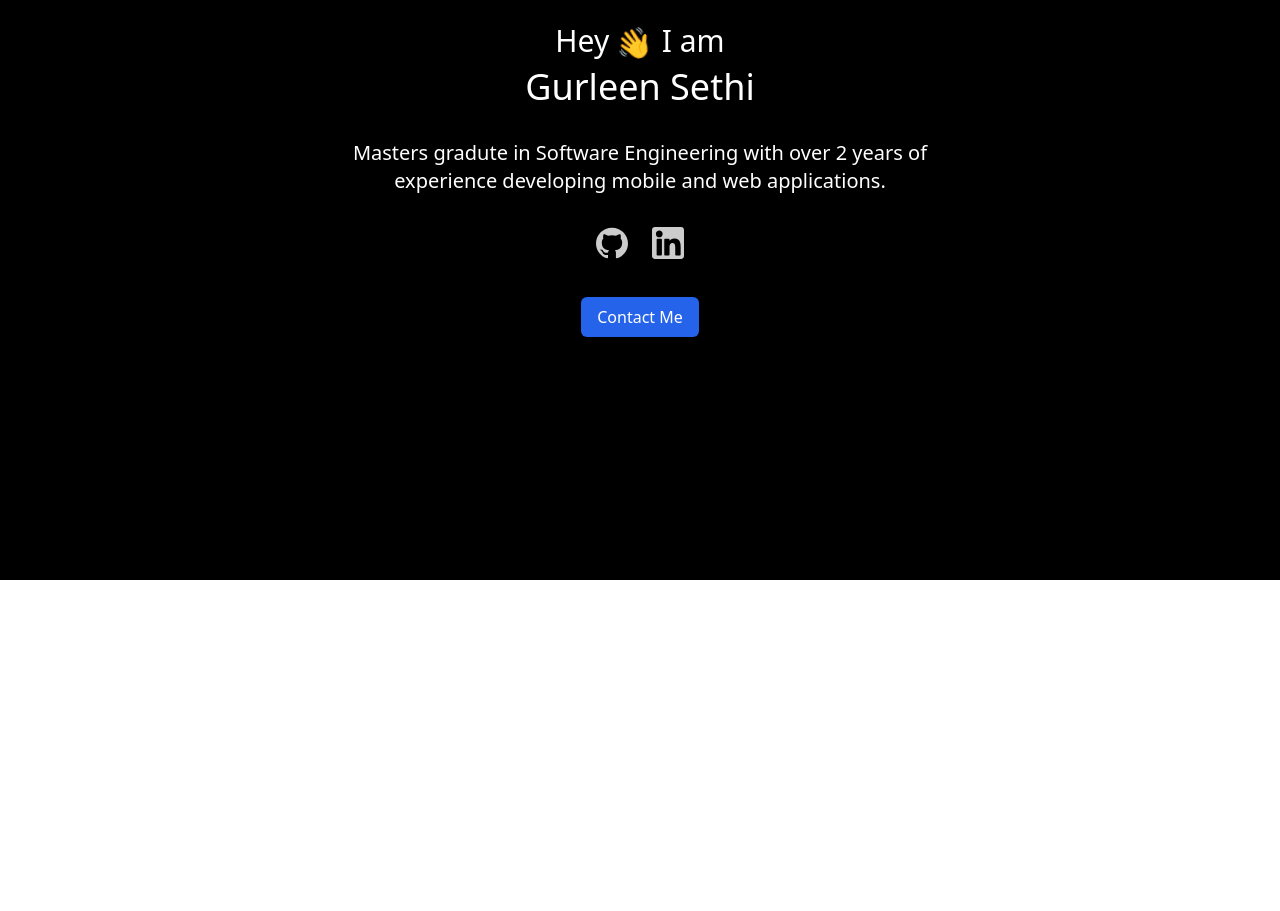
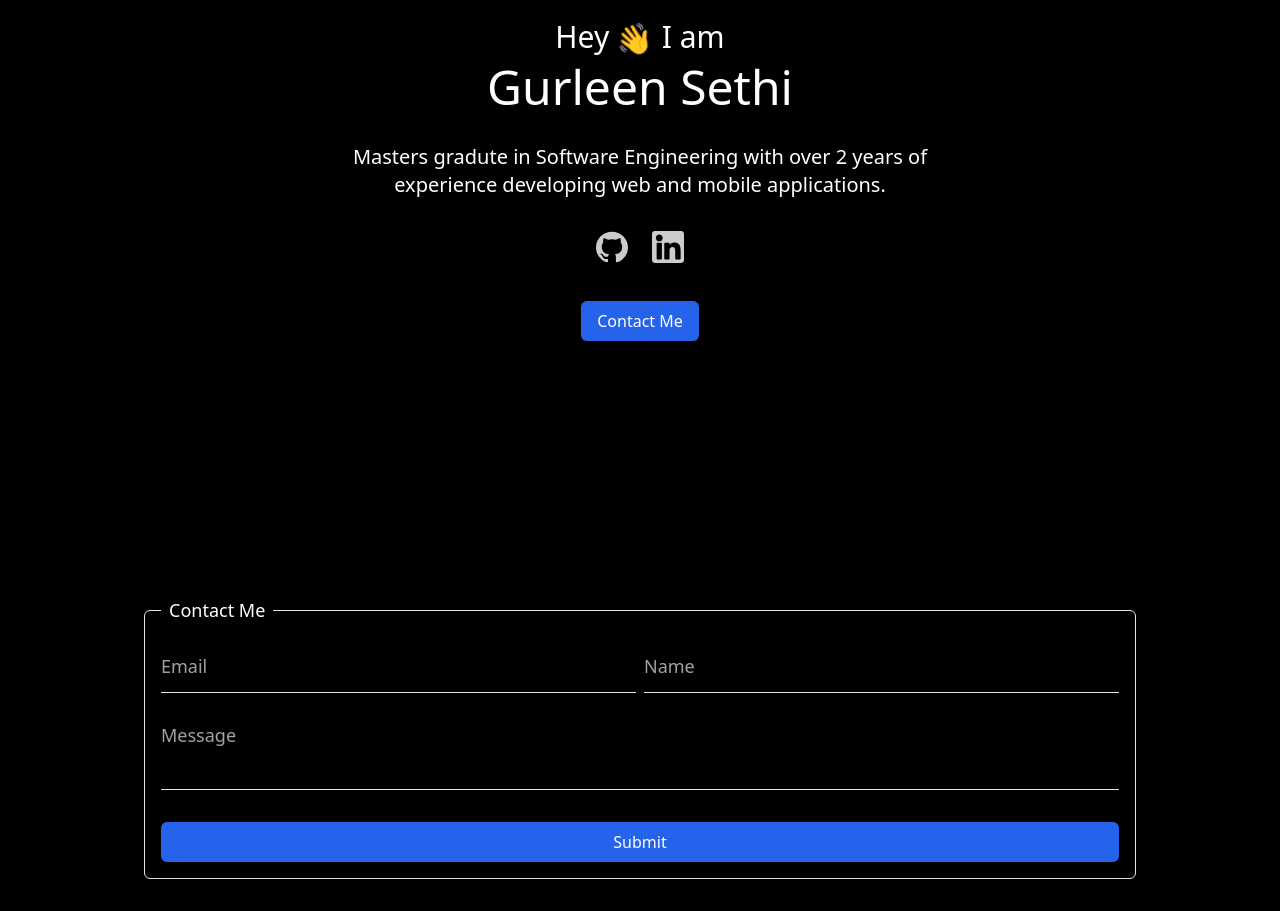
Before and after one commit to gurleensethi/gurleensethi.github.io, a Next.js app in the folder website/: page / in a window 1280 px wide. Shown: the part 220-1131 px from the top of the page. Before the commit the page ends 800 px from the top, so only its background shows below. Built offline with nearby package versions, Linux system fonts and the light colour scheme.

Commit message:
feat: add contact form.

```diff
--- /dev/null
+++ b/website/components/contact-form/ContactForm.tsx
@@ -0,0 +1,30 @@
+import { FC } from "react";
+
+export interface ContactFormProps {}
+
+export const ContactForm: FC<ContactFormProps> = () => {
+  return (
+    <form>
+      <fieldset className="m-4 p-4 flex flex-col border rounded-md">
+        <legend className="text-lg px-2">Contact Me</legend>
+        <div className="flex flex-col sm:flex-row">
+          <input
+            className="py-3 text-lg bg-black border-b rounded-none focus:outline-none sm:mr-2 sm:flex-1 mb-4"
+            placeholder="Email"
+            type="email"
+          />
+          <input
+            className="py-3 text-lg bg-black border-b rounded-none focus:outline-none sm:flex-1 mb-4"
+            placeholder="Name"
+            type="name"
+          />
+        </div>
+        <textarea
+          className="py-3 text-lg bg-black border-b rounded-none focus:outline-none resize-none mb-8"
+          placeholder="Message"
+        />
+        <button className="btn">Submit</button>
+      </fieldset>
+    </form>
+  );
+};
--- a/website/components/UserInfo.tsx
+++ b/website/components/user-info/UserInfo.tsx
@@ -14,7 +14,7 @@ export const UserInfo: FC<UserInfoProps> = ({ info }) => {
         <h1 className="text-3xl mb-2 font-light">
           Hey <span className={styles["hand-anim"]}>👋</span> I am
         </h1>
-        <h1 className="text-4xl font-medium mb-8">{info.name}</h1>
+        <h1 className="text-5xl font-medium mb-8">{info.name}</h1>
         <h1 className="text-xl font-light flex text-center mb-8 max-w-screen-sm">
           {info.tagline}
         </h1>
--- a/website/data.json
+++ b/website/data.json
@@ -2,7 +2,7 @@
   "user": {
     "name": "Gurleen Sethi",
     "email": "contactgurleensethi@gmail.com",
-    "tagline": "Masters gradute in Software Engineering with over 2 years of experience developing mobile and web applications.",
+    "tagline": "Masters gradute in Software Engineering with over 2 years of experience developing web and mobile applications.",
     "social": [
       {
         "name": "GitHub",
--- a/website/pages/_app.tsx
+++ b/website/pages/_app.tsx
@@ -9,7 +9,7 @@ function MyApp({ Component, pageProps }: AppProps) {
         <meta name="viewport" content="width=device-width, initial-scale=1" />
       </Head>
 
-      <div className="max-w-screen-lg m-auto">
+      <div className="max-w-screen-lg m-auto pb-4">
         <Component {...pageProps} />
       </div>
     </div>
--- a/website/pages/index.tsx
+++ b/website/pages/index.tsx
@@ -1,6 +1,7 @@
 import { GetStaticProps } from "next";
 import React, { FC } from "react";
-import { UserInfo } from "../components/UserInfo";
+import { ContactForm } from "../components/contact-form/ContactForm";
+import { UserInfo } from "../components/user-info/UserInfo";
 import { PortfolioData } from "../types";
 import { getPortfolioData } from "../utils/get-portfilio-data";
 
@@ -12,6 +13,7 @@ export const Home: FC<HomeProps> = ({ portfolioData }) => {
   return (
     <div>
       <UserInfo info={portfolioData.user} />
+      <ContactForm />
     </div>
   );
 };
--- a/website/styles/globals.css
+++ b/website/styles/globals.css
@@ -10,6 +10,7 @@ body {
     Ubuntu, Cantarell, Fira Sans, Droid Sans, Helvetica Neue, sans-serif;
   width: 100%;
   height: 100%;
+  @apply bg-black;
 }
 
 @tailwind base;
@@ -21,4 +22,9 @@ body {
     @apply transition text-white bg-blue-600 px-4 py-2 rounded-md;
     @apply focus:outline-none hover:bg-blue-700 active:bg-blue-800;
   }
+
+  .btn-white {
+    @apply text-black bg-white;
+    @apply hover:bg-gray-200 active:bg-gray-300;
+  }
 }
```
Also changed, not shown: website/components/user-info/UserInfo.module.css (renamed from website/components/UserInfo.module.css).
